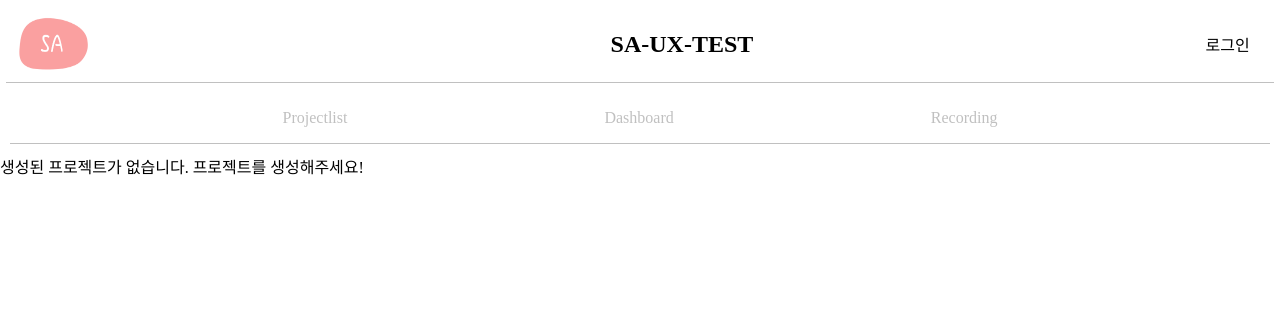
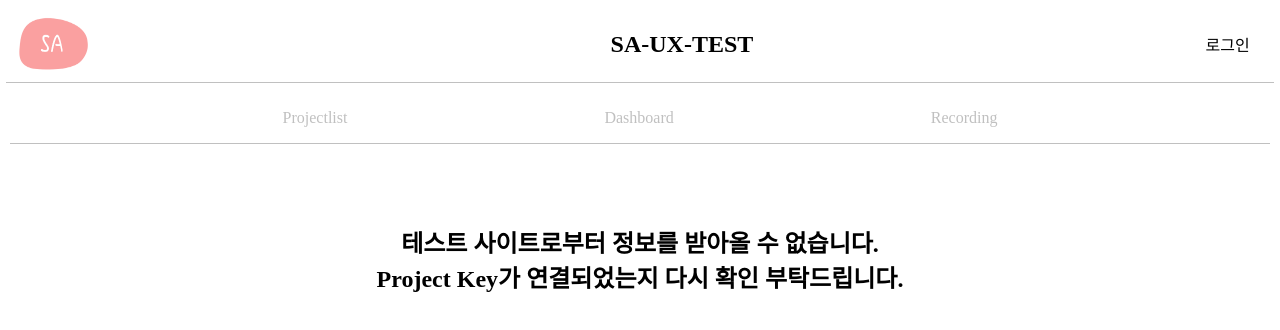
Before and after one commit to comtlee/sa-ux-test-client, a React (Create React App) app: page /tests/1/dashboard in a window 1280 px wide. Shown: the top 330 px of the page. Built offline with nearby package versions, Linux system fonts and the light colour scheme; no server answers; a web font is replaced by a local one.

Commit message:
♻️ Refactor: 빈 값에 대한 안내문구 추가

```diff
--- a/src/components/Projects/CreateProject.js
+++ b/src/components/Projects/CreateProject.js
@@ -25,6 +25,7 @@ const CreateProject = () => {
       key: uuidv4(),
     });
   };
+
   const { mutate, isError } = useMutation((value) => createProject(value));
 
   if (isError) {
--- a/src/pages/Dashboard.js
+++ b/src/pages/Dashboard.js
@@ -6,6 +6,7 @@ import { DOMAIN } from "../config/domain";
 import Header from "../components/Header/Header";
 import Navbar from "../components/Header/Navbar";
 import Graph from "../components/Statics/Graph";
+import styled from "styled-components";
 
 const Dashboard = () => {
   const params = useParams();
@@ -38,10 +39,20 @@ const Dashboard = () => {
       {basicEvent ? (
         <Graph basicEvent={basicEvent} mouseEvent={mouseEvent} />
       ) : (
-        "생성된 프로젝트가 없습니다. 프로젝트를 생성해주세요!"
+        <TextWrapper>
+          <div>테스트 사이트로부터 정보를 받아올 수 없습니다.</div>
+          <div>Project Key가 연결되었는지 다시 확인 부탁드립니다.</div>
+        </TextWrapper>
       )}
     </>
   );
 };
 
 export default Dashboard;
+
+const TextWrapper = styled.h2`
+  display: flex;
+  flex-direction: column;
+  text-align: center;
+  margin-top: 5rem;
+`;
```
